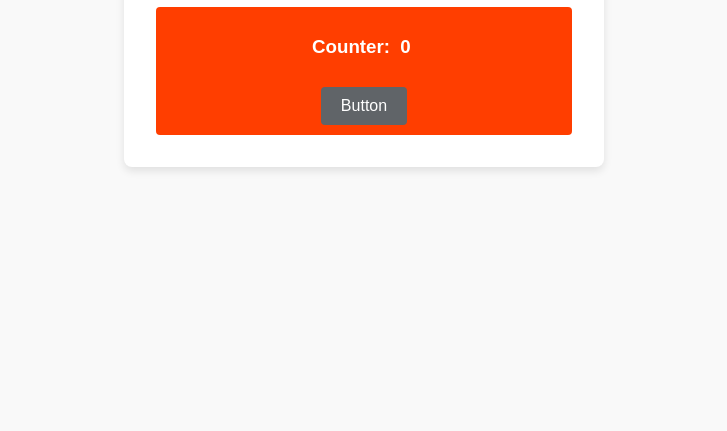
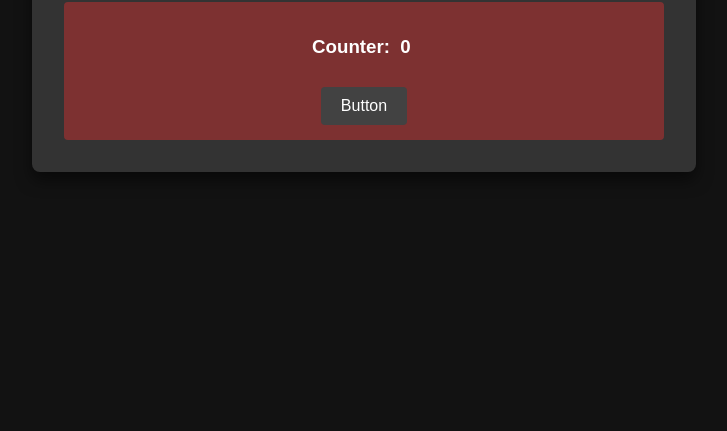
Before and after one commit to robinlant/github-actions-playgound, a website with bundled scripts: page public/index.html in a window 1280 px wide. Shown: the part 369-800 px from the top of the page, without its empty margins (276-1003 px from the left). Built offline with nearby package versions, Linux system fonts and the light colour scheme.

Commit message:
update styles

```diff
--- a/public/style.css
+++ b/public/style.css
@@ -10,35 +10,37 @@ body {
     justify-content: center;
     align-items: center;
     font-family: 'Arial', sans-serif;
-    background-color: #f9f9f9;
-    color: #333;
+    background-color: #121212;
+    color: #e0e0e0;
 }
 
 main {
     text-align: center;
-    box-shadow: 0 4px 8px rgba(0,0,0,0.1);
+    box-shadow: 0 8px 16px rgba(0,0,0,0.5);
     border-radius: 8px;
-    background-color: white;
+    background-color: #333;
     padding: 2rem;
+    width: 90%;
+    max-width: 600px;
 }
 
 h1 {
-    color: #333;
+    color: #fff;
 }
 
 .counter {
-    background-color: #ff3e00;
-    color: white;
-    padding: 10px;
+    background-color: #d32f2f77;
+    color: #fff;
+    padding: 15px;
     border-radius: 4px;
     margin-top: 20px;
 }
 
 button {
-    background-color: #606468;
+    background-color: #424242;
     border: none;
     padding: 10px 20px;
-    color: white;
+    color: #fff;
     border-radius: 4px;
     cursor: pointer;
     font-size: 1rem;
@@ -47,7 +49,7 @@ button {
 }
 
 button:hover {
-    background-color: #78797a;
+    background-color: #616161;
 }
 
 #counterId {
```
